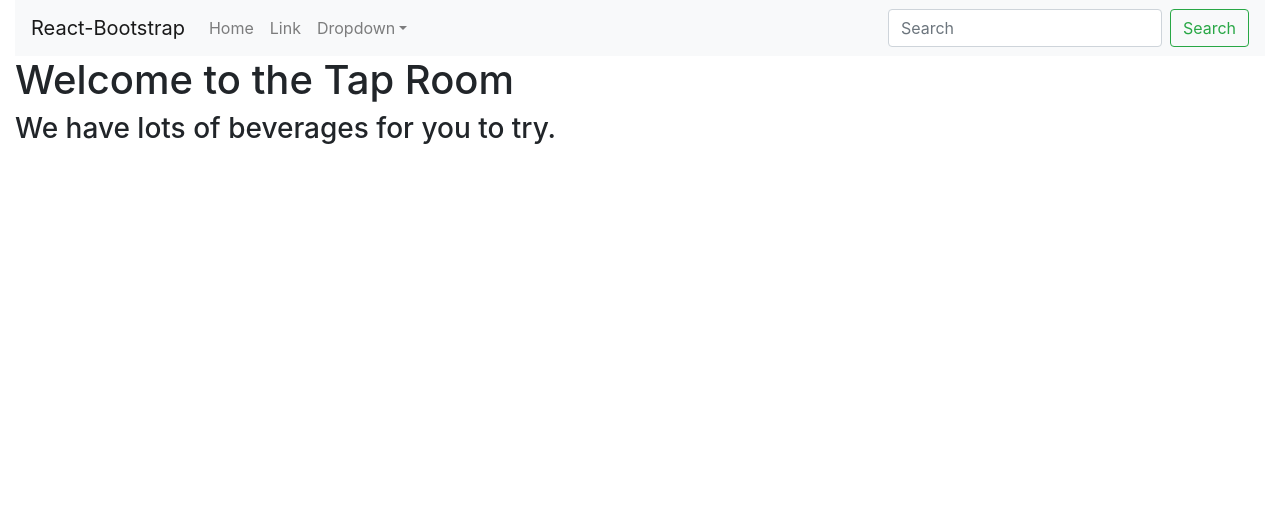
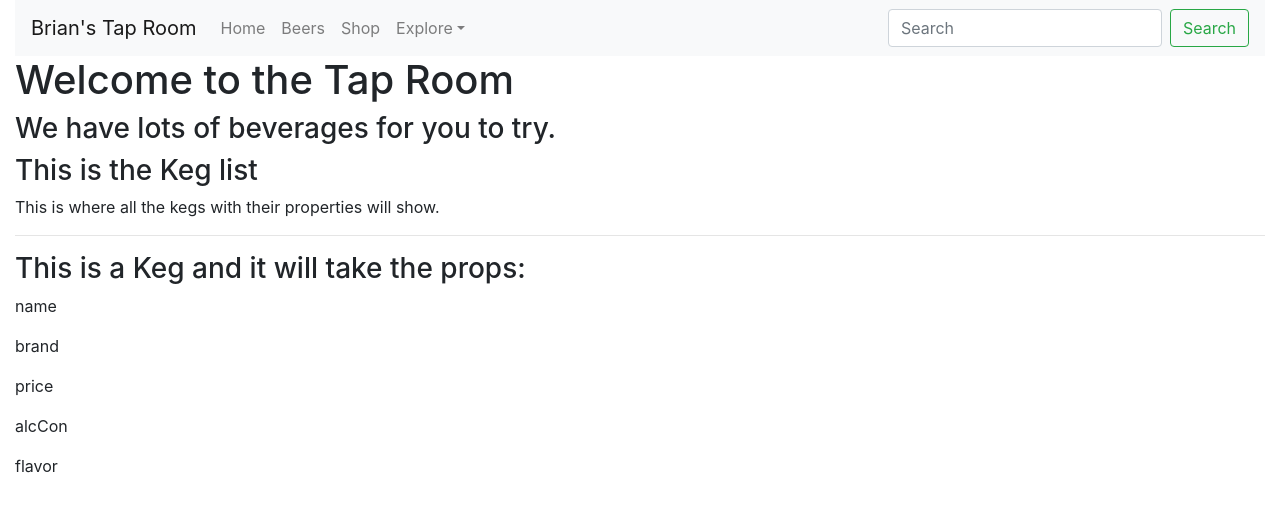
Before and after one commit to brianharv/taproom_redux, a React (Create React App) app: page / in a window 1280 px wide. Shown: the top 512 px of the page. Built offline with nearby package versions, Linux system fonts and the light colour scheme.

Commit message:
update NavBar and add Keg and KegList components

```diff
--- a/src/components/Body.js
+++ b/src/components/Body.js
@@ -1,5 +1,6 @@
 import React from 'react';
 import Splash from './Splash';
+import KegList from './KegList';
 
 function Body() {
   return(
@@ -7,6 +8,7 @@ function Body() {
       <div className="row">
         <div className="col">
           <Splash/>
+          <KegList/>
         </div>
       </div>
     </React.Fragment>
--- /dev/null
+++ b/src/components/Keg.js
@@ -0,0 +1,16 @@
+import React from 'react';
+
+function Keg() {
+  return(
+    <React.Fragment>
+      <h3>This is a Keg and it will take the props:</h3>
+      <p>name</p>
+      <p>brand</p>
+      <p>price</p>
+      <p>alcCon</p>
+      <p>flavor</p>
+    </React.Fragment>
+  );
+}
+
+export default Keg;
--- /dev/null
+++ b/src/components/KegList.js
@@ -0,0 +1,15 @@
+import React from 'react';
+import Keg from './Keg';
+
+function KegList(){
+  return (
+    <React.Fragment>
+      <h3>This is the Keg list</h3>
+      <p>This is where all the kegs with their properties will show.</p>
+      <hr/>
+      <Keg/>
+    </React.Fragment>
+  );
+}
+
+export default KegList;
--- a/src/components/Navbar.js
+++ b/src/components/Navbar.js
@@ -12,18 +12,19 @@ function NavBar() {
   return(
     <React.Fragment>
       <Navbar bg="light" expand="lg">
-      <Navbar.Brand href="#home">React-Bootstrap</Navbar.Brand>
+      <Navbar.Brand href="#home">Brian's Tap Room</Navbar.Brand>
       <Navbar.Toggle aria-controls="basic-navbar-nav" />
         <Navbar.Collapse id="basic-navbar-nav">
           <Nav className="mr-auto">
             <Nav.Link href="#home">Home</Nav.Link>
-            <Nav.Link href="#link">Link</Nav.Link>
-            <NavDropdown title="Dropdown" id="basic-nav-dropdown">
-              <NavDropdown.Item href="#action/3.1">Action</NavDropdown.Item>
-              <NavDropdown.Item href="#action/3.2">Another action</NavDropdown.Item>
-              <NavDropdown.Item href="#action/3.3">Something</NavDropdown.Item>
+            <Nav.Link href="#link">Beers</Nav.Link>
+            <Nav.Link href="#link">Shop</Nav.Link>
+            <NavDropdown title="Explore" id="basic-nav-dropdown">
+              <NavDropdown.Item href="#action/3.1">Gallery</NavDropdown.Item>
+              <NavDropdown.Item href="#action/3.2">Calendar</NavDropdown.Item>
+              <NavDropdown.Item href="#action/3.3">Community</NavDropdown.Item>
               <NavDropdown.Divider />
-              <NavDropdown.Item href="#action/3.4">Separated link</NavDropdown.Item>
+              <NavDropdown.Item href="#action/3.4">Follow Us</NavDropdown.Item>
             </NavDropdown>
           </Nav>
           <Form inline>
```
